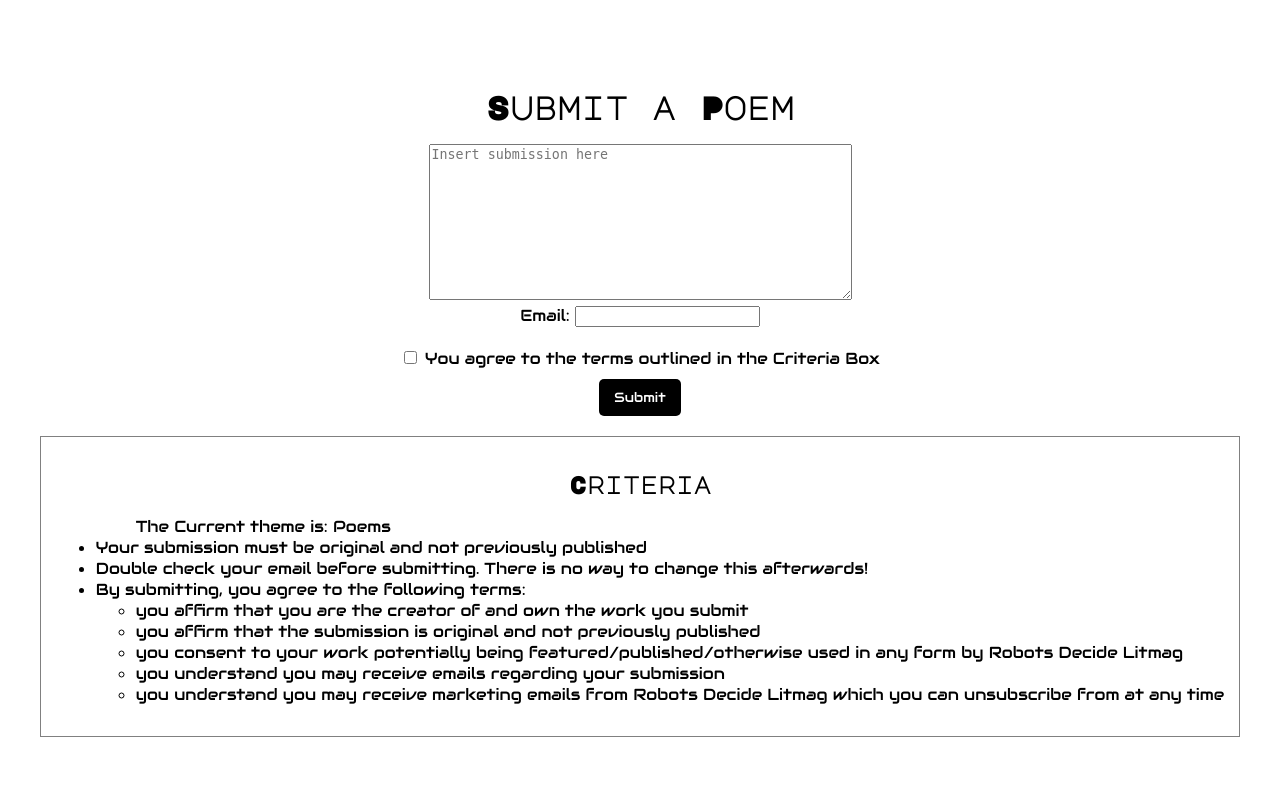
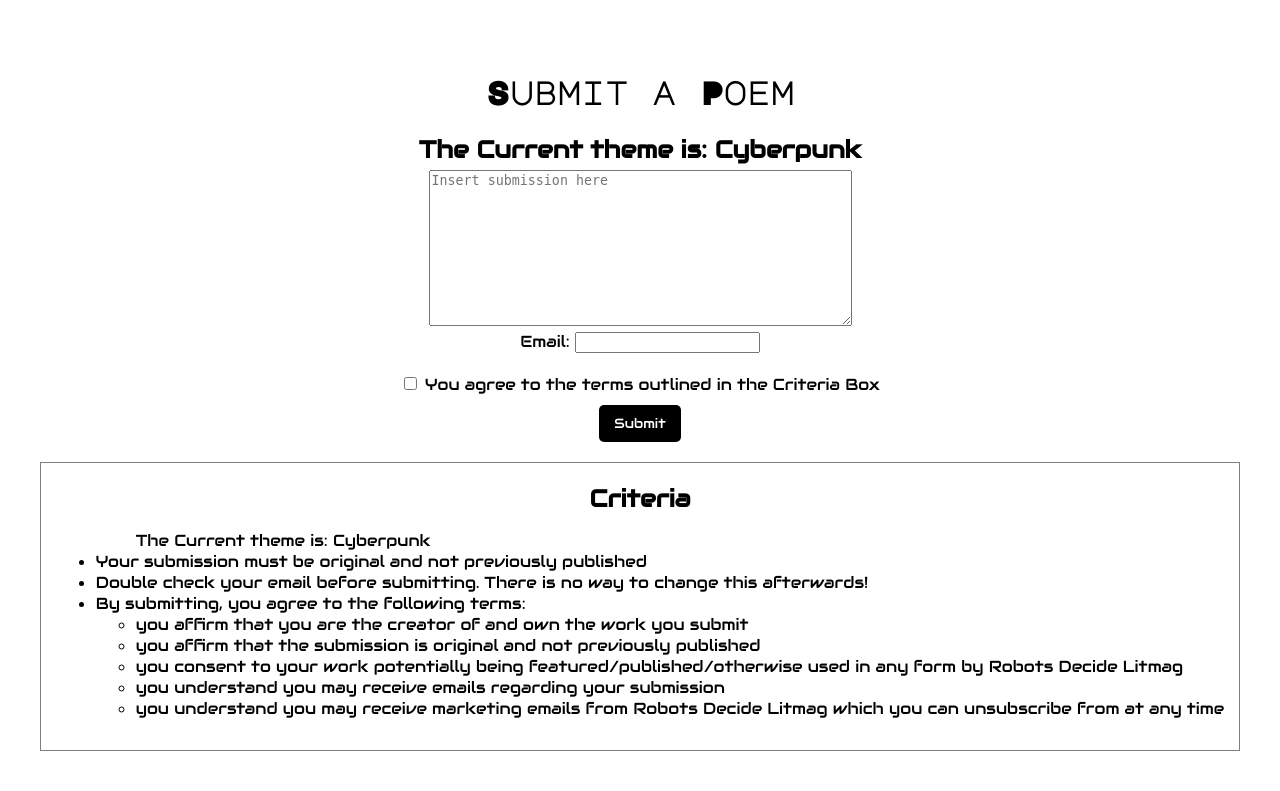
Before and after one commit to tmansmann0/RobotsDecideLitmag, a Flask app: page /submit in a window 1280 px wide. Shown: the top 791 px of the page. Run offline with Flask 2, Linux system fonts and the light colour scheme.

Commit message:
added cyberpunk theme info

```diff
--- a/templates/submit.html
+++ b/templates/submit.html
@@ -15,7 +15,8 @@
         font-family: 'MajorMonoDisplay-Regular';
         }
         h2 {
-        font-family: 'MajorMonoDisplay-Regular';
+        font-family: 'Audiowide-Regular';
+        margin: 5px;
         }
         /* center elements vertically and horizontally */
         body {
@@ -61,6 +62,7 @@
 </head>
 <body>
     <h1 align="center">Submit a Poem</h1>
+    <h2>The Current theme is: Cyberpunk</h2>
     <form align="center" method="post" name="submitForm" onsubmit="return validateForm()">
         <textarea name="submission_text" id="submission_text" rows="10" cols="50" placeholder="Insert submission here"></textarea>
         <br>
@@ -76,7 +78,7 @@
     <div class="criteria-box" align="center">
         <h2>Criteria</h2>
         <ul>
-            <ul>The Current theme is: Poems</ul>
+            <ul>The Current theme is: Cyberpunk</ul>
             <li>Your submission must be original and not previously published</li>
             <li>Double check your email before submitting. There is no way to change this afterwards!</li>
             <li>By submitting, you agree to the following terms:
```
